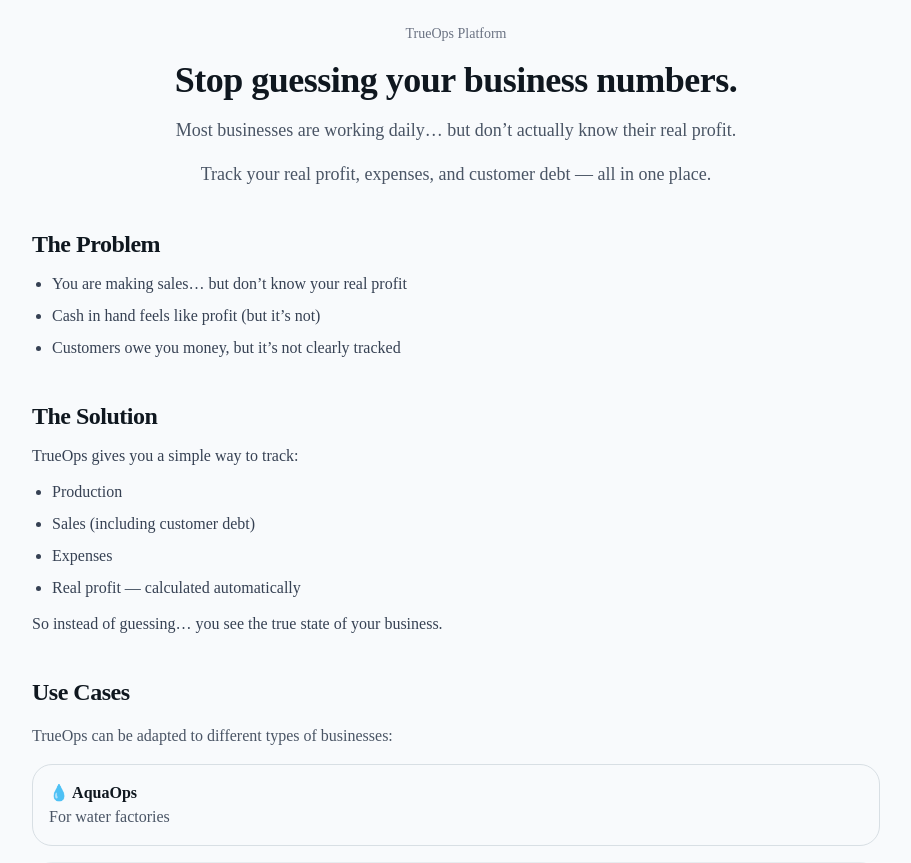
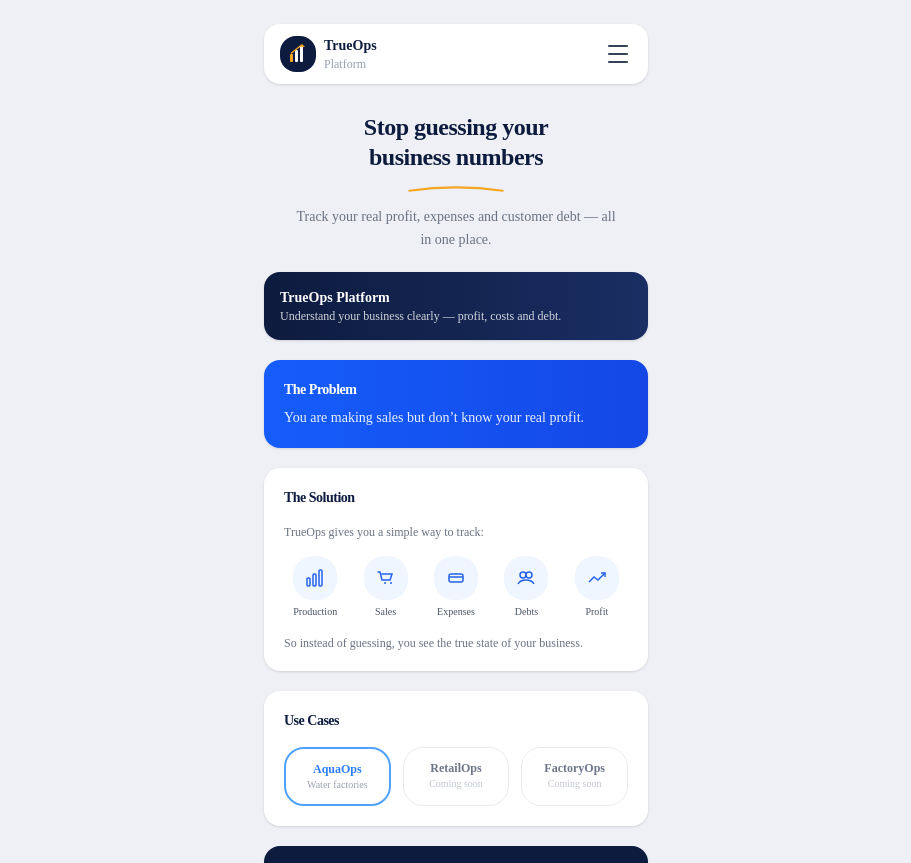
Before and after one commit to COBKingdom/aqua-ops, a Next.js app: page / in a window 1280 px wide. Shown: the top 863 px of the page, without its empty margins (184-1095 px from the left). Built offline with nearby package versions, Linux system fonts and the light colour scheme.

Commit message:
Landing page UI polished - fintech style, improved icons and layout

```diff
--- a/app/page.tsx
+++ b/app/page.tsx
@@ -1,99 +1,180 @@
 export default function Home() {
   return (
-    <main className="p-6 max-w-4xl mx-auto space-y-10">
+    <main className="min-h-screen bg-[#eef0f5] py-6 px-4 flex justify-center">
+      <div className="w-full max-w-sm space-y-5 pb-10">
+
+        {/* NAVBAR */}
+        <div className="flex items-center justify-between bg-white rounded-2xl px-4 py-3 shadow-sm">
+          <div className="flex items-center gap-2">
+            <div className="w-9 h-9 rounded-lg bg-[#0d1b3e] flex items-center justify-center">
+              <svg width="20" height="20" viewBox="0 0 20 20" fill="none">
+                <rect x="2" y="10" width="3" height="8" rx="1" fill="#f5a623"/>
+                <rect x="7" y="6" width="3" height="12" rx="1" fill="white"/>
+                <rect x="12" y="2" width="3" height="16" rx="1" fill="white"/>
+                <polyline points="3.5,9 8.5,5 13.5,1" stroke="#f5a623" strokeWidth="1.5" strokeLinecap="round"/>
+                <polygon points="14,0 17,3 13,3" fill="#f5a623"/>
+              </svg>
+            </div>
+            <div>
+              <p className="text-[#0d1b3e] font-bold text-sm">TrueOps</p>
+              <p className="text-gray-400 text-xs">Platform</p>
+            </div>
+          </div>
+          <button className="flex flex-col gap-1.5 p-1">
+            <span className="block w-5 h-0.5 bg-gray-700 rounded"></span>
+            <span className="block w-5 h-0.5 bg-gray-700 rounded"></span>
+            <span className="block w-5 h-0.5 bg-gray-700 rounded"></span>
+          </button>
+        </div>
 
         {/* HERO */}
-      <section className="text-center space-y-4">
-
-        <p className="text-sm text-gray-500">TrueOps Platform</p>
-
-        <h1 className="text-4xl font-bold">
-          Stop guessing your business numbers.
+        <div className="text-center space-y-3 pt-2">
+          <h1 className="text-2xl font-extrabold text-[#0d1b3e] leading-tight">
+            Stop guessing your<br />business numbers
           </h1>
 
-        <p className="text-lg text-gray-600">
-          Most businesses are working daily… but don’t actually know their real profit.
+          <div className="flex justify-center">
+            <svg width="100" height="10" viewBox="0 0 120 12">
+              <path d="M4 8 Q60 0 116 8" stroke="#f5a623" strokeWidth="2.5" fill="none" strokeLinecap="round"/>
+            </svg>
+          </div>
+
+          <p className="text-gray-500 text-sm max-w-xs mx-auto leading-relaxed">
+            Track your real profit, expenses and customer debt — all in one place.
           </p>
+        </div>
 
-        <p className="text-lg text-gray-600">
-          Track your real profit, expenses, and customer debt — all in one place.
+        {/* BRAND CARD */}
+        <div className="bg-gradient-to-r from-[#0d1b3e] to-[#1a2e63] rounded-2xl p-4 text-white text-sm shadow">
+          <p className="font-semibold">TrueOps Platform</p>
+          <p className="text-xs text-white/80">
+            Understand your business clearly — profit, costs and debt.
           </p>
+        </div>
 
-      </section>
+{/* PROBLEM CARD */}
+<div className="bg-gradient-to-r from-blue-600 to-blue-700 text-white rounded-2xl shadow-sm p-5">
+  <h2 className="text-sm font-semibold mb-2">The Problem</h2>
 
-      {/* PROBLEM */}
-      <section className="space-y-3">
-        <h2 className="text-2xl font-semibold">The Problem</h2>
+  <p className="text-sm text-white/90">
+    You are making sales but don’t know your real profit.
+  </p>
+</div>
 
-        <ul className="list-disc pl-5 text-gray-700 space-y-2">
-          <li>You are making sales… but don’t know your real profit</li>
-          <li>Cash in hand feels like profit (but it’s not)</li>
-          <li>Customers owe you money, but it’s not clearly tracked</li>
-        </ul>
-      </section>
+{/* SOLUTION CARD */}
+<div className="bg-white rounded-2xl shadow-sm p-5 space-y-4">
+  <h2 className="text-sm font-bold text-[#0d1b3e]">The Solution</h2>
 
-      {/* SOLUTION */}
-      <section className="space-y-3">
-        <h2 className="text-2xl font-semibold">The Solution</h2>
-
-        <p className="text-gray-700">
+  <p className="text-xs text-gray-500">
     TrueOps gives you a simple way to track:
   </p>
 
-        <ul className="list-disc pl-5 text-gray-700 space-y-2">
-          <li>Production</li>
-          <li>Sales (including customer debt)</li>
-          <li>Expenses</li>
-          <li>Real profit — calculated automatically</li>
-        </ul>
+  <div className="grid grid-cols-5 gap-2 text-center text-[10px]">
 
-        <p className="text-gray-700 font-medium">
-          So instead of guessing… you see the true state of your business.
+    {/* Production */}
+    <div className="flex flex-col items-center gap-1">
+      <div className="w-11 h-11 rounded-xl bg-blue-50 flex items-center justify-center">
+        <svg width="20" height="20" viewBox="0 0 20 20" fill="none">
+          <rect x="2" y="10" width="3" height="8" rx="1" stroke="#2563eb" strokeWidth="1.5"/>
+          <rect x="8" y="6" width="3" height="12" rx="1" stroke="#2563eb" strokeWidth="1.5"/>
+          <rect x="14" y="2" width="3" height="16" rx="1" stroke="#2563eb" strokeWidth="1.5"/>
+        </svg>
+      </div>
+      <span className="text-gray-600">Production</span>
+    </div>
+
+    {/* Sales */}
+    <div className="flex flex-col items-center gap-1">
+      <div className="w-11 h-11 rounded-xl bg-blue-50 flex items-center justify-center">
+        <svg width="20" height="20" viewBox="0 0 20 20" fill="none">
+          <path d="M2 4h2l2 8h8l2-6H6" stroke="#2563eb" strokeWidth="1.5" strokeLinecap="round"/>
+          <circle cx="9" cy="15" r="1" fill="#2563eb"/>
+          <circle cx="15" cy="15" r="1" fill="#2563eb"/>
+        </svg>
+      </div>
+      <span className="text-gray-600">Sales</span>
+    </div>
+
+    {/* Expenses */}
+    <div className="flex flex-col items-center gap-1">
+      <div className="w-11 h-11 rounded-xl bg-blue-50 flex items-center justify-center">
+        <svg width="20" height="20" viewBox="0 0 20 20" fill="none">
+          <rect x="3" y="6" width="14" height="8" rx="2" stroke="#2563eb" strokeWidth="1.5"/>
+          <path d="M3 9h14" stroke="#2563eb" strokeWidth="1.5"/>
+        </svg>
+      </div>
+      <span className="text-gray-600">Expenses</span>
+    </div>
+
+    {/* Debts */}
+    <div className="flex flex-col items-center gap-1">
+      <div className="w-11 h-11 rounded-xl bg-blue-50 flex items-center justify-center">
+        <svg width="20" height="20" viewBox="0 0 20 20" fill="none">
+          <circle cx="7" cy="7" r="3" stroke="#2563eb" strokeWidth="1.5"/>
+          <circle cx="13" cy="7" r="3" stroke="#2563eb" strokeWidth="1.5"/>
+          <path d="M2 16c1.5-3 4-4 8-4s6.5 1 8 4" stroke="#2563eb" strokeWidth="1.5"/>
+        </svg>
+      </div>
+      <span className="text-gray-600">Debts</span>
+    </div>
+
+    {/* Profit */}
+    <div className="flex flex-col items-center gap-1">
+      <div className="w-11 h-11 rounded-xl bg-blue-50 flex items-center justify-center">
+        <svg width="20" height="20" viewBox="0 0 20 20" fill="none">
+          <polyline points="2,14 7,9 11,12 18,5" stroke="#2563eb" strokeWidth="1.5"/>
+          <polyline points="14,5 18,5 18,9" stroke="#2563eb" strokeWidth="1.5"/>
+        </svg>
+      </div>
+      <span className="text-gray-600 text-center">Profit</span>
+    </div>
+
+  </div>
+
+  <p className="text-xs text-gray-500">
+    So instead of guessing, you see the true state of your business.
   </p>
-      </section>
+</div>
 
         {/* USE CASES */}
-      <section className="space-y-4">
-        <h2 className="text-2xl font-semibold">Use Cases</h2>
+        <div className="bg-white rounded-2xl shadow-sm p-5 space-y-4">
+          <h2 className="text-sm font-bold text-[#0d1b3e]">Use Cases</h2>
 
-        <p className="text-gray-600">
-          TrueOps can be adapted to different types of businesses:
-        </p>
+          <div className="grid grid-cols-3 gap-3">
 
-        <div className="border p-4 rounded-xl">
-          <h3 className="font-bold">💧 AquaOps</h3>
-          <p className="text-gray-600">For water factories</p>
+            <div className="border-2 border-blue-400 rounded-xl p-3 text-center">
+              <p className="text-xs font-bold text-blue-500">AquaOps</p>
+              <p className="text-[10px] text-gray-400">Water factories</p>
             </div>
 
-        <div className="border p-4 rounded-xl opacity-50">
-          <h3 className="font-bold">🏪 RetailOps (Coming)</h3>
-          <p className="text-gray-600">For retail and small shops</p>
+            <div className="border rounded-xl p-3 text-center opacity-60">
+              <p className="text-xs font-bold text-[#0d1b3e]">RetailOps</p>
+              <p className="text-[10px] text-gray-400">Coming soon</p>
             </div>
 
-        <div className="border p-4 rounded-xl opacity-50">
-          <h3 className="font-bold">🏭 FactoryOps (Coming)</h3>
-          <p className="text-gray-600">For general manufacturing</p>
+            <div className="border rounded-xl p-3 text-center opacity-60">
+              <p className="text-xs font-bold text-[#0d1b3e]">FactoryOps</p>
+              <p className="text-[10px] text-gray-400">Coming soon</p>
             </div>
-      </section>
 
-      {/* FINAL CTA */}
-      <section className="text-center space-y-4">
-        <h2 className="text-xl font-semibold">
-          Try AquaOps
-        </h2>
+          </div>
+        </div>
 
-        <p className="text-gray-600">
+        {/* CTA */}
+        <div className="space-y-3">
+          <a
+            href="/aquaops"
+            className="block w-full bg-[#0d1b3e] text-white py-4 rounded-2xl font-bold text-base text-center shadow-md hover:bg-[#162a5a] transition"
+          >
+            Try AquaOps →
+          </a>
+
+          <p className="text-center text-sm text-gray-500">
             If you run a water factory, you can try it now.
           </p>
+        </div>
 
-        <a
-          href="/aquaops"
-          className="inline-block bg-black text-white px-6 py-3 rounded-xl shadow-lg hover:scale-105 transition"
-        >
-          Open AquaOps
-        </a>
-      </section>
-
+      </div>
     </main>
-  );
+  )
 }
--- a/package.json
+++ b/package.json
@@ -45,6 +45,7 @@
     "cmdk": "1.1.1",
     "date-fns": "4.1.0",
     "embla-carousel-react": "8.6.0",
+    "framer-motion": "^12.38.0",
     "input-otp": "1.4.2",
     "lucide-react": "^0.564.0",
     "next": "16.2.0",
```
Also changed, not shown: 1 other file (tests, documents, lock files or other folders). Lines whose indentation alone changed are shown as unchanged.
